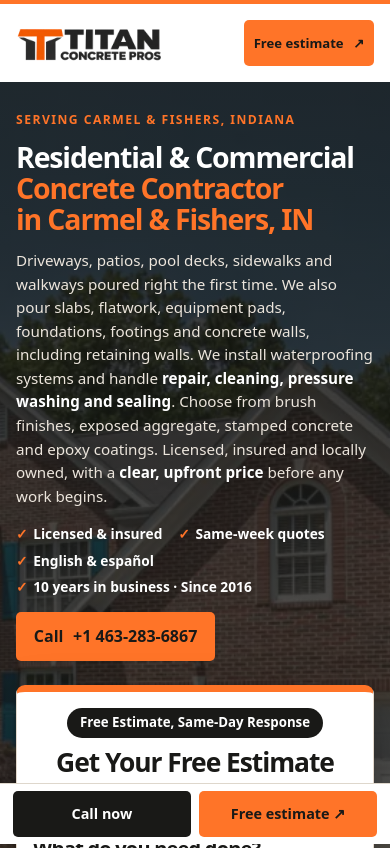
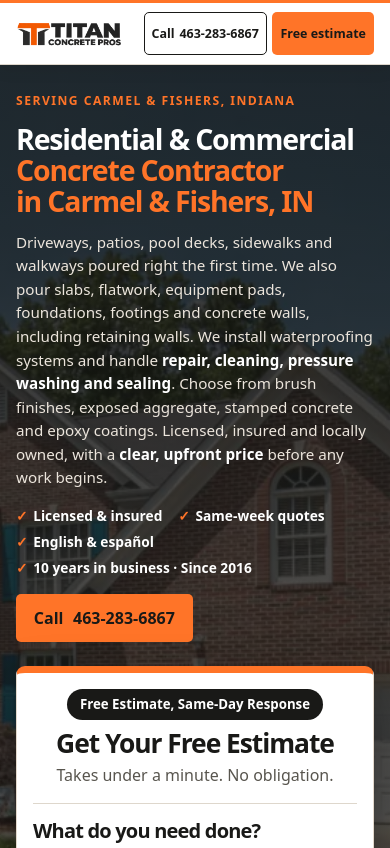
Before and after one commit to patesam32-cpu/titan-concrete-pros, a plain HTML site: page carmel-fishers-new-project-request.html in a window 390 px wide. Shown: the top 848 px of the page. Drawn offline with Linux system fonts and the light colour scheme.

Commit message:
Sticky header on all devices; "Call XXX-XXX-XXXX" on every call button
- Baltimore/Carmel: header sticks to the top on every screen size and
  shows both Call and Free estimate on phones (sized to fit down to
  320px); the bottom phone bar is hidden since it repeated them.
- Every phone CTA button now reads "Call <number>" (was "Call now",
  bare number, or "+1 ..."), so Google call tracking can find the
  number. Carmel display number changed from "+1 463-283-6867" to
  "463-283-6867".

Co-Authored-By: Claude Opus 5.5 <noreply@anthropic.com>
Claude-Session: https://claude.ai/code/session_01HHWGw5AzaytGDqCW7j8did

```diff
--- a/carmel-fishers-assets/company.js
+++ b/carmel-fishers-assets/company.js
@@ -7,7 +7,7 @@ window.COMPANY = {
   headline: "Residential & Commercial",
   headlineAccent: "Concrete Contractor in Carmel & Fishers, IN",
   intro: "Driveways, patios, pool decks, sidewalks and walkways poured right the first time. We also pour slabs, flatwork, equipment pads, foundations, footings and concrete walls, including retaining walls. We install waterproofing systems and handle **repair, cleaning, pressure washing and sealing**. Choose from brush finishes, exposed aggregate, stamped concrete and epoxy coatings. Licensed, insured and locally owned, with a **clear, upfront price** before any work begins.",
-  phone: "+1 463-283-6867",
+  phone: "463-283-6867",
   email: "quotes@titanconcretepros.com",
   // After a successful form submission, visitors are sent here (same tab, keeps ?gclid/utm query).
   thankYouUrl: "/carmel-fishers-thank-you",
--- a/carmel-fishers-new-project-request.html
+++ b/carmel-fishers-new-project-request.html
@@ -52,7 +52,7 @@ j=d.createElement(s),dl=l!='dataLayer'?'&l='+l:'';j.async=true;j.src=
     <div class="wrap masthead-inner">
       <div class="brand"><img src="titan-baltimore-assets/images/logo.webp" width="386" height="118" alt=""><span class="visually-hidden" data-company>Titan Concrete Pros</span></div>
       <div class="top-actions">
-        <a class="button button-outline" href="tel:+14632836867" data-phone>Call <span data-contact-value>+1 463-283-6867</span></a>
+        <a class="button button-outline" href="tel:+14632836867" data-phone>Call <span data-contact-value>463-283-6867</span></a>
         <a class="button" href="#quote" data-quote>Free estimate <span aria-hidden="true">↗</span></a>
       </div>
     </div>
@@ -70,7 +70,7 @@ j=d.createElement(s),dl=l!='dataLayer'?'&l='+l:'';j.async=true;j.src=
           <h1 id="headline" data-headline>Residential &amp; Commercial <em>Concrete Contractor in Carmel &amp; Fishers, IN</em></h1>
           <p class="lead" data-intro>Driveways, patios, pool decks, sidewalks and walkways poured right the first time. We also pour slabs, flatwork, equipment pads, foundations, footings and concrete walls, including retaining walls. We install waterproofing systems and handle <strong>repair, cleaning, pressure washing and sealing</strong>. Choose from brush finishes, exposed aggregate, stamped concrete and epoxy coatings. Licensed, insured and locally owned, with a <strong>clear, upfront price</strong> before any work begins.</p>
           <ul class="hero-points"><li>Licensed &amp; insured</li><li>Same-week quotes</li><li>English &amp; español</li><li>10 years in business · Since 2016</li></ul>
-          <a class="button" href="tel:+14632836867" data-phone>Call <span data-contact-value>+1 463-283-6867</span></a>
+          <a class="button" href="tel:+14632836867" data-phone>Call <span data-contact-value>463-283-6867</span></a>
         </div>
         <section class="quote" id="quote" aria-labelledby="quote-title">
           <header class="quote-header">
@@ -145,7 +145,7 @@ j=d.createElement(s),dl=l!='dataLayer'?'&l='+l:'';j.async=true;j.src=
     <section class="section wrap" aria-labelledby="process-title">
       <p class="eyebrow">How it works</p><h2 id="process-title">Get your free estimate in three steps.</h2>
       <ol class="process">
-        <li><span aria-hidden="true">01</span><h3>Tell us what you need</h3><p>Send us a few details through the form or give us a call.</p><a class="process-phone" href="tel:+14632836867" data-phone>Call <strong data-contact-value>+1 463-283-6867</strong></a></li>
+        <li><span aria-hidden="true">01</span><h3>Tell us what you need</h3><p>Send us a few details through the form or give us a call.</p><a class="process-phone" href="tel:+14632836867" data-phone>Call <strong data-contact-value>463-283-6867</strong></a></li>
         <li><span aria-hidden="true">02</span><h3>Talk through the job</h3><p>We’ll call or email you back the same day. We can talk through your plans in English or Spanish and set up a site visit if needed.</p></li>
         <li><span aria-hidden="true">03</span><h3>Get an estimate from the owner</h3><p>I put together your written quote that week and go over what’s included. After you approve it, we’ll set a start date and I’ll manage the job.</p></li>
       </ol>
@@ -170,7 +170,7 @@ j=d.createElement(s),dl=l!='dataLayer'?'&l='+l:'';j.async=true;j.src=
         <div><h2>Get a price for your concrete project.</h2><p>Share the project type and address. We’ll get in touch the same day and put together your quote that week.</p></div>
         <div class="strip-actions">
           <a class="button button-dark" href="#quote" data-quote>Get my free estimate <span aria-hidden="true">↗</span></a>
-          <a class="button button-outline" href="tel:+14632836867" data-phone>Call <span data-contact-value>+1 463-283-6867</span></a>
+          <a class="button button-outline" href="tel:+14632836867" data-phone>Call <span data-contact-value>463-283-6867</span></a>
         </div>
       </div>
     </section>
@@ -195,7 +195,7 @@ j=d.createElement(s),dl=l!='dataLayer'?'&l='+l:'';j.async=true;j.src=
       </div>
       <div class="contact">
         <h2>Contact Titan</h2>
-        <a href="tel:+14632836867" data-phone><span data-contact-value>+1 463-283-6867</span></a>
+        <a href="tel:+14632836867" data-phone><span data-contact-value>463-283-6867</span></a>
         <p data-email>quotes@titanconcretepros.com</p>
         <p id="footer-hours">Hours <span data-hours>8am–6pm</span></p>
       </div>
@@ -205,6 +205,6 @@ j=d.createElement(s),dl=l!='dataLayer'?'&l='+l:'';j.async=true;j.src=
       </div>
     </div>
   </footer>
-  <div class="mobile-actions"><a class="button button-dark" href="tel:+14632836867" data-phone>Call now</a><a class="button" href="#quote" data-quote>Free estimate ↗</a></div>
+  <div class="mobile-actions"><a class="button button-dark" href="tel:+14632836867" data-phone>Call <span data-contact-value>463-283-6867</span></a><a class="button" href="#quote" data-quote>Free estimate ↗</a></div>
 </body>
 </html>
--- a/titan-baltimore-assets/styles.css
+++ b/titan-baltimore-assets/styles.css
@@ -214,3 +214,20 @@ summary { cursor: pointer; font-weight: 750; }
 .recent-grid { display: grid; grid-template-columns: repeat(2, minmax(0, 1fr)); gap: clamp(.6rem, 1.6vw, 1.1rem); max-width: 1100px; margin-inline: auto; }
 .recent-grid figure { margin: 0; overflow: hidden; border-radius: clamp(.6rem, 1.4vw, 1rem); background: #1e1e1e; aspect-ratio: 4 / 3; }
 .recent-grid img { width: 100%; height: 100%; object-fit: cover; }
+
+/* Sticky header: logo, Call and Free estimate stay in view on every screen size */
+.masthead { position: sticky; top: 0; z-index: 20; box-shadow: 0 1px 0 var(--line), 0 6px 16px #19191712; }
+html { scroll-padding-top: 96px; }
+@media (max-width: 670px) {
+  html { scroll-padding-top: 72px; scroll-padding-bottom: 0; }
+  .masthead { border-top-width: 3px; }
+  .masthead-inner { min-height: 0; padding-block: .55rem; gap: .4rem; }
+  .brand img { width: clamp(92px, 27vw, 132px); }
+  .top-actions { gap: .35rem; }
+  .top-actions a[data-phone] { display: inline-flex; }
+  .masthead .button { min-height: 40px; gap: .3rem; font-size: clamp(.68rem, 3.2vw, .82rem); padding-inline: clamp(.4rem, 1.8vw, .6rem); }
+  .masthead .button [aria-hidden="true"] { display: none; }
+  /* the header now carries both buttons, so the bottom bar would only repeat them */
+  .mobile-actions { display: none; }
+  .footer { padding-bottom: 1.5rem; }
+}
```
Also changed, not shown: baltimore-concrete-contractor-new-project-request.html (+1 -1 lines), murfreesboro-concrete-contractor-new-project-request/index.html (+4 -2 lines), murfreesboro-concrete-contractor-new-project-request/privacy.html (+1 -1 lines), murfreesboro-concrete-contractor-new-project-request/terms.html (+1 -1 lines), murfreesboro-concrete-contractor-new-project-request/thanks.html (+1 -1 lines), murfreesboro-thank-you.html (+1 -1 lines).
